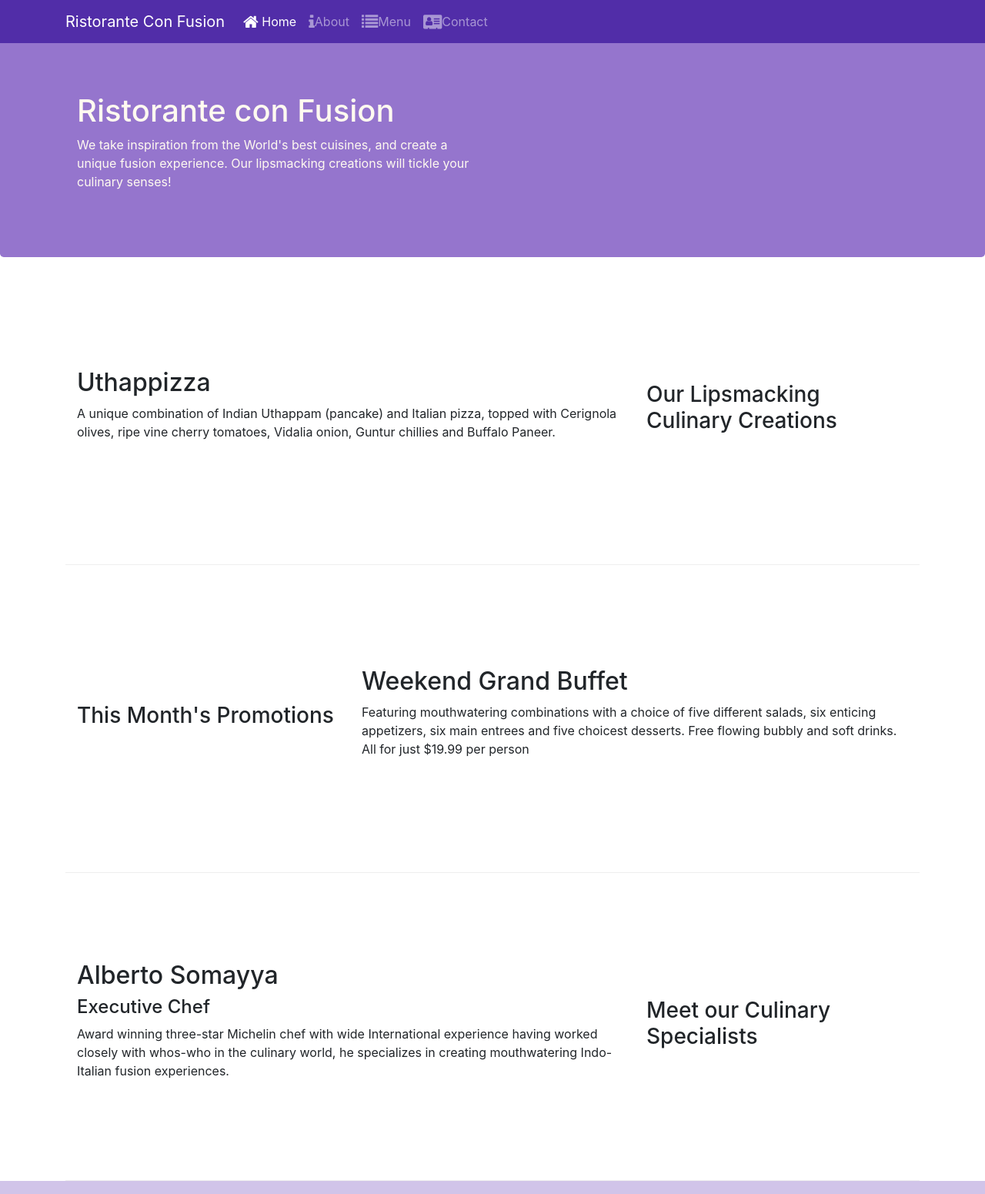
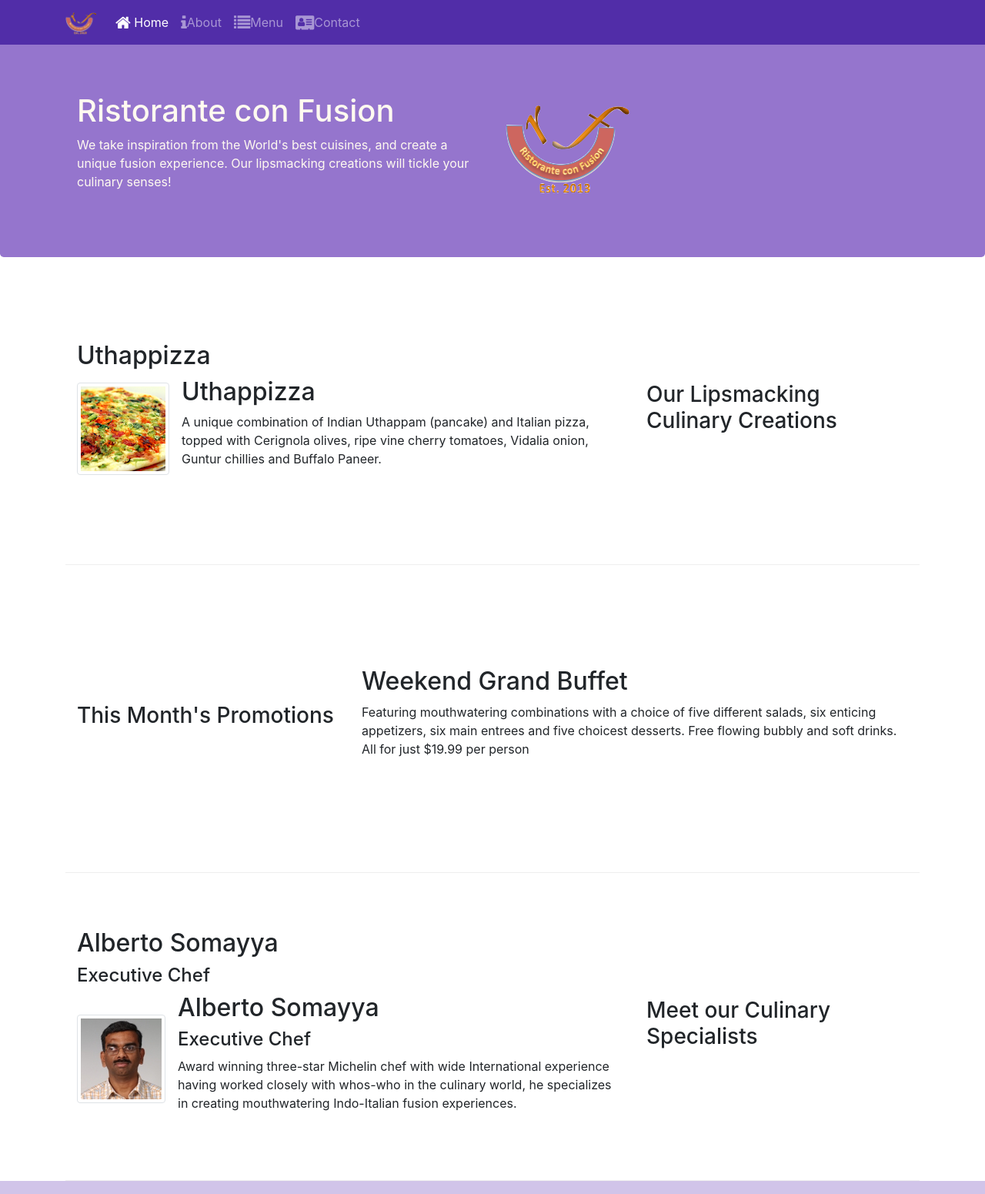
Before and after one commit to Mohamed-Habib-BRADAI/bootstrap, a website: page index.html in a window 1280 px wide. Shown: the top 1551 px of the page at 77% size. Drawn offline with nearby package versions, Linux system fonts and the light colour scheme.

Commit message:
Images and Media

```diff
--- a/index.html
+++ b/index.html
@@ -21,7 +21,7 @@
                 <button class="navbar-toggler" type="button" data-toggle="collapse" data-target="#Navbar">
                         <span class="navbar-toggler-icon"></span>
                     </button>
-           <a class="navbar-brand" href="./index.html">Ristorante Con Fusion</a>
+           <a class="navbar-brand" href="./index.html"><img src="img/logo.png" height="30" width="41"></a>
            <div class="collapse navbar-collapse" id="Navbar">
                 <ul class="navbar-nav mr-auto">
                     <li class="nav-item active"><a class="nav-link" href="./index.html"><span class="fa fa-home fa-lg"></span> Home</a></a></li>
@@ -39,7 +39,8 @@
                     <h1>Ristorante con Fusion</h1>
                     <p>We take inspiration from the World's best cuisines, and create a unique fusion experience. Our lipsmacking creations will tickle your culinary senses!</p>
                 </div>
-                <div class="col-12 col-sm">
+                <div class="col-12 col-sm align-self-center">
+                    <img src="img/logo.png" class="img-fluid">
                 </div>
             </div>
         </div>
@@ -52,8 +53,17 @@
             </div>
             <div class="col col-sm order-sm-first col-md">
                 <h2>Uthappizza</h2>
-                <p>A unique combination of Indian Uthappam (pancake) and Italian pizza, topped with Cerignola olives, ripe vine cherry tomatoes, Vidalia onion, Guntur chillies and Buffalo Paneer.</p>
-            </div>
+                <div class="media">
+                        <img class="d-flex mr-3 img-thumbnail align-self-center"
+                                src="img/uthappizza.png" alt="Uthappizza">
+                        <div class="media-body">
+                            <h2 class="mt-0">Uthappizza</h2>
+                            <p class="d-none d-sm-block">A unique combination of Indian Uthappam (pancake) and
+                                Italian pizza, topped with Cerignola olives, ripe vine
+                                cherry tomatoes, Vidalia onion, Guntur chillies and
+                                Buffalo Paneer.</p>
+                        </div>
+                    </div>            </div>
         </div>
 
 
@@ -74,8 +84,19 @@
             <div class="col col-sm order-sm-first col-md">
                 <h2>Alberto Somayya</h2>
                 <h4>Executive Chef</h4>
-                <p>Award winning three-star Michelin chef with wide International experience having worked closely with whos-who in the culinary world, he specializes in creating mouthwatering Indo-Italian fusion experiences. </p>
-            </div>
+                <div class="media">
+                        <img class="d-flex mr-3 img-thumbnail align-self-center"
+                                src="img/alberto.png" alt="Alberto Somayya">
+                        <div class="media-body">
+                            <h2 class="mt-0">Alberto Somayya</h2>
+                            <h4>Executive Chef</h4>
+                            <p class="d-none d-sm-block">Award winning three-star Michelin chef with wide
+                                International experience having worked closely with
+                                whos-who in the culinary world, he specializes in
+                                creating mouthwatering Indo-Italian fusion experiences.
+                                </p>
+                        </div>
+                    </div>            </div>
         </div>
     </div>
 
```
Also changed, not shown: aboutus.html (+4 -3 lines), contactus.html (+4 -3 lines), img/alberto.png (added), img/buffet.png (added), img/logo.png (added), img/uthappizza.png (added), 1 other file.
